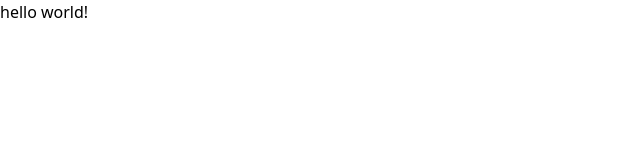
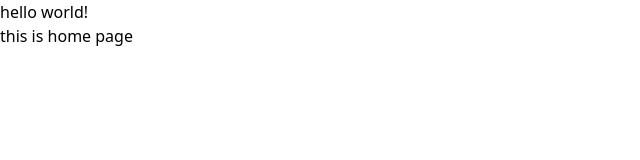
Before and after one commit to crazyysasha/crispy-enigma, a Vue app: page / in a window 1280 px wide. Shown: the top 160 px of the page, without its empty margins (0-640 px from the left). Built offline with nearby package versions, Linux system fonts and the light colour scheme.

Commit message:
many fixes

```diff
--- a/src/views/AboutView.vue
+++ b/src/views/AboutView.vue
@@ -1,2 +1,5 @@
 <template>
+    <div>
+        this is about page
+    </div>
 </template>
--- a/src/views/HomeView.vue
+++ b/src/views/HomeView.vue
@@ -1,2 +1,9 @@
+<script setup>
+
+</script>
+
 <template>
+    <div>
+        this is home page
+    </div>
 </template>
--- a/tailwind.config.js
+++ b/tailwind.config.js
@@ -1,6 +1,9 @@
 /** @type {import('tailwindcss').Config} */
 module.exports = {
-  content: [],
+  content: [
+    'index.html',
+    './src/**/*.{js,vue}'
+  ],
   presets: [],
   darkMode: 'media', // or 'class'
   theme: {
```
